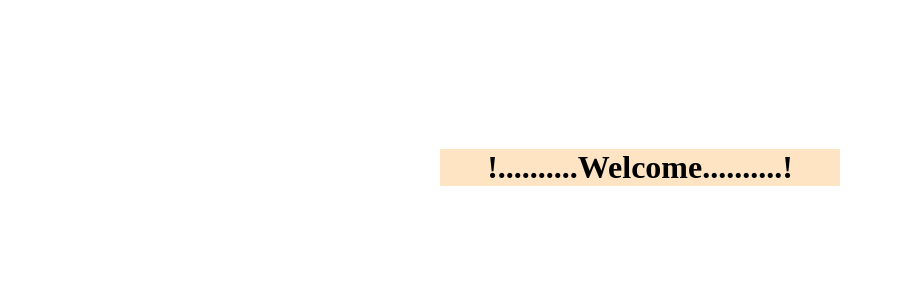
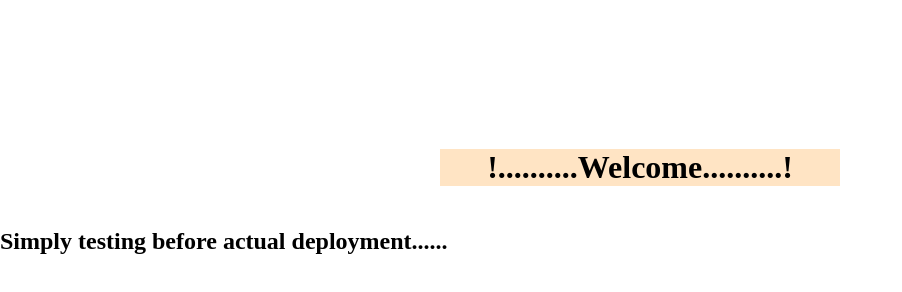
Before and after one commit to Kallesh-B-S/Presentation, a plain HTML site: page index.html in a window 1280 px wide. Shown: the whole page, without its empty margins (0-902 px from the left). Drawn offline with Linux system fonts and the light colour scheme.

Commit message:
Update index.html

```diff
--- a/index.html
+++ b/index.html
@@ -26,5 +26,6 @@
 </head>
 <body>
     <div class="d"><h1 class="h" id="hh">!..........Welcome..........!</h1></div>
+    <h2>Simply testing before actual deployment......</h2>
 </body>
 </html>
```
